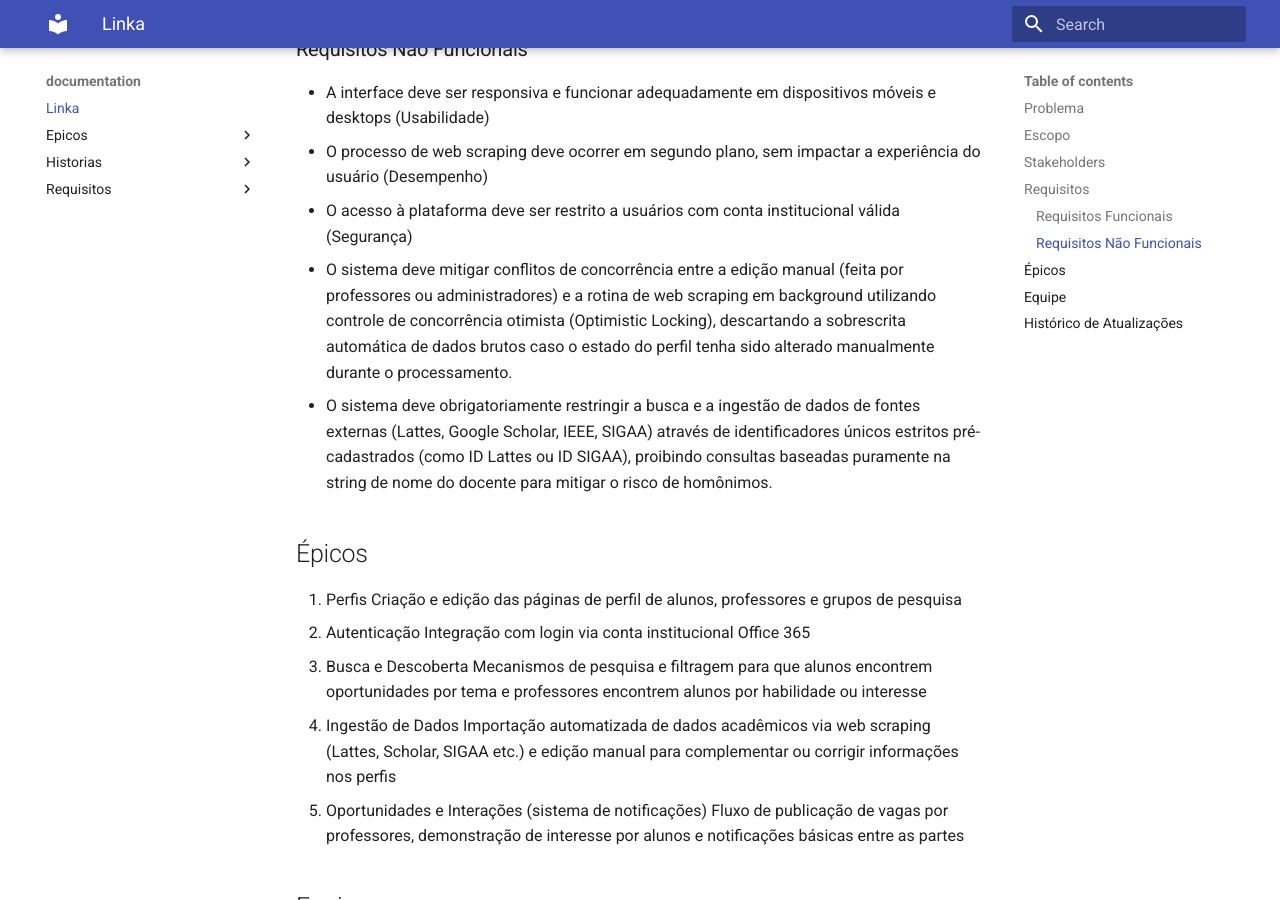
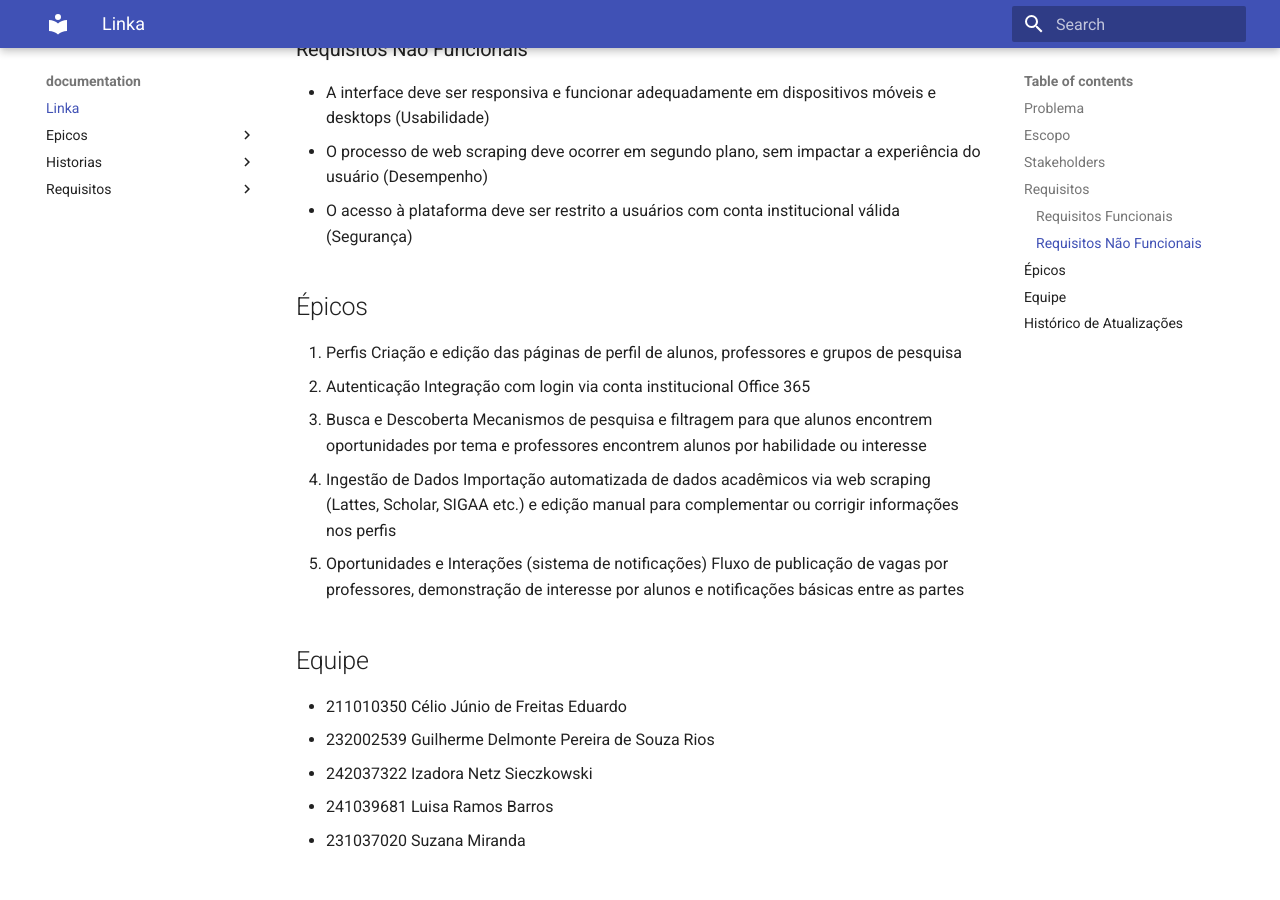
Before and after one commit to si-2026-1/Linka, an MkDocs documentation site: the page built from docs/index.md, in a window 1280 px wide and 900 px high, scrolled down 1954 px. Built offline with MkDocs 1.6.1 and Material for MkDocs 9.7.7, drawn with Linux system fonts in a browser that asks for light colours.

Commit message:
Update index.md

```diff
--- a/docs/index.md
+++ b/docs/index.md
@@ -41,8 +41,7 @@ Através de técnicas de webscrapping em fontes confiáveis como Plataforma Latt
 - A interface deve ser responsiva e funcionar adequadamente em dispositivos móveis e desktops (Usabilidade)
 - O processo de web scraping deve ocorrer em segundo plano, sem impactar a experiência do usuário (Desempenho)
 - O acesso à plataforma deve ser restrito a usuários com conta institucional válida (Segurança)
-- O sistema deve mitigar conflitos de concorrência entre a edição manual (feita por professores ou administradores) e a rotina de web scraping em background utilizando controle de concorrência otimista (Optimistic Locking), descartando a sobrescrita automática de dados brutos caso o estado do perfil tenha sido alterado manualmente durante o processamento.
-- O sistema deve obrigatoriamente restringir a busca e a ingestão de dados de fontes externas (Lattes, Google Scholar, IEEE, SIGAA) através de identificadores únicos estritos pré-cadastrados (como ID Lattes ou ID SIGAA), proibindo consultas baseadas puramente na string de nome do docente para mitigar o risco de homônimos.
+
 
 ## Épicos
 1. Perfis
```
